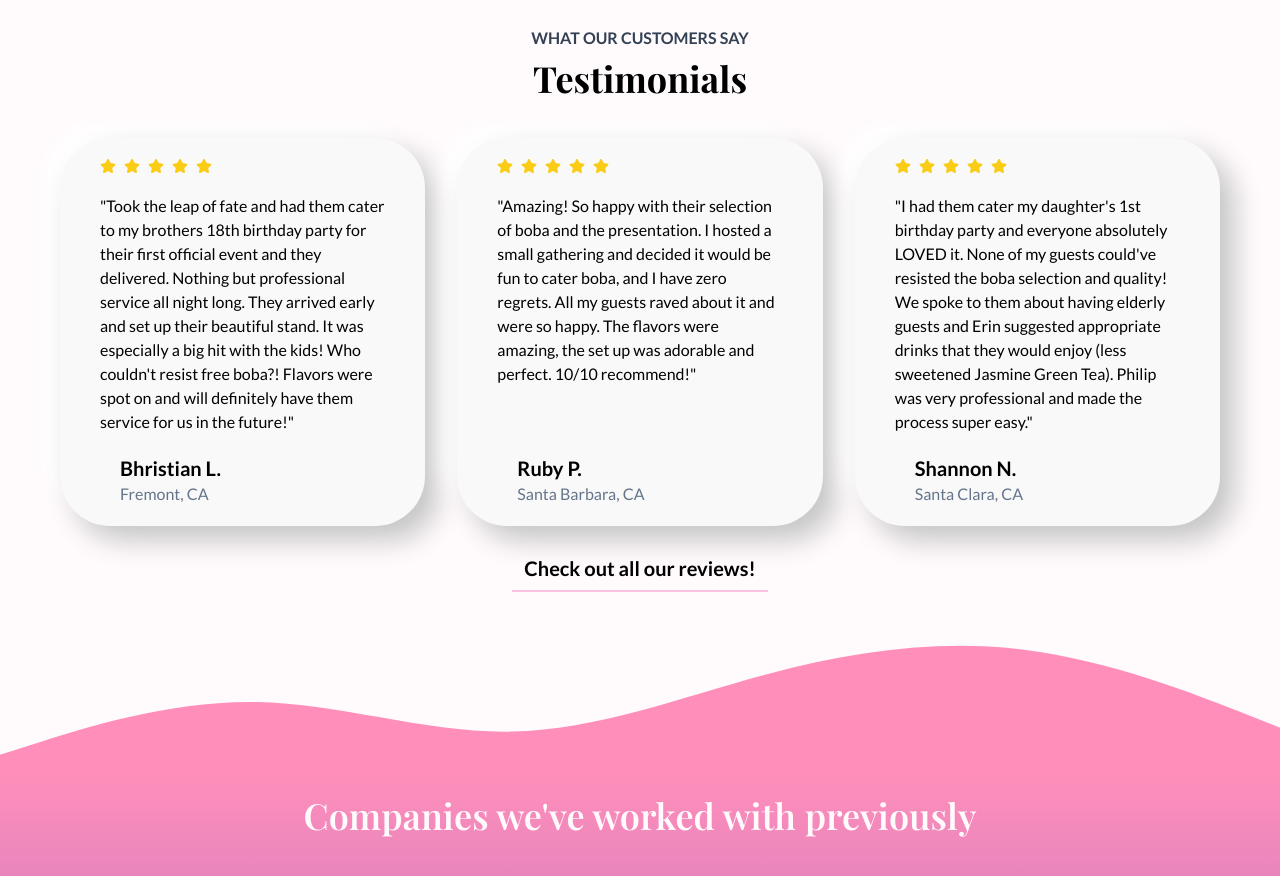
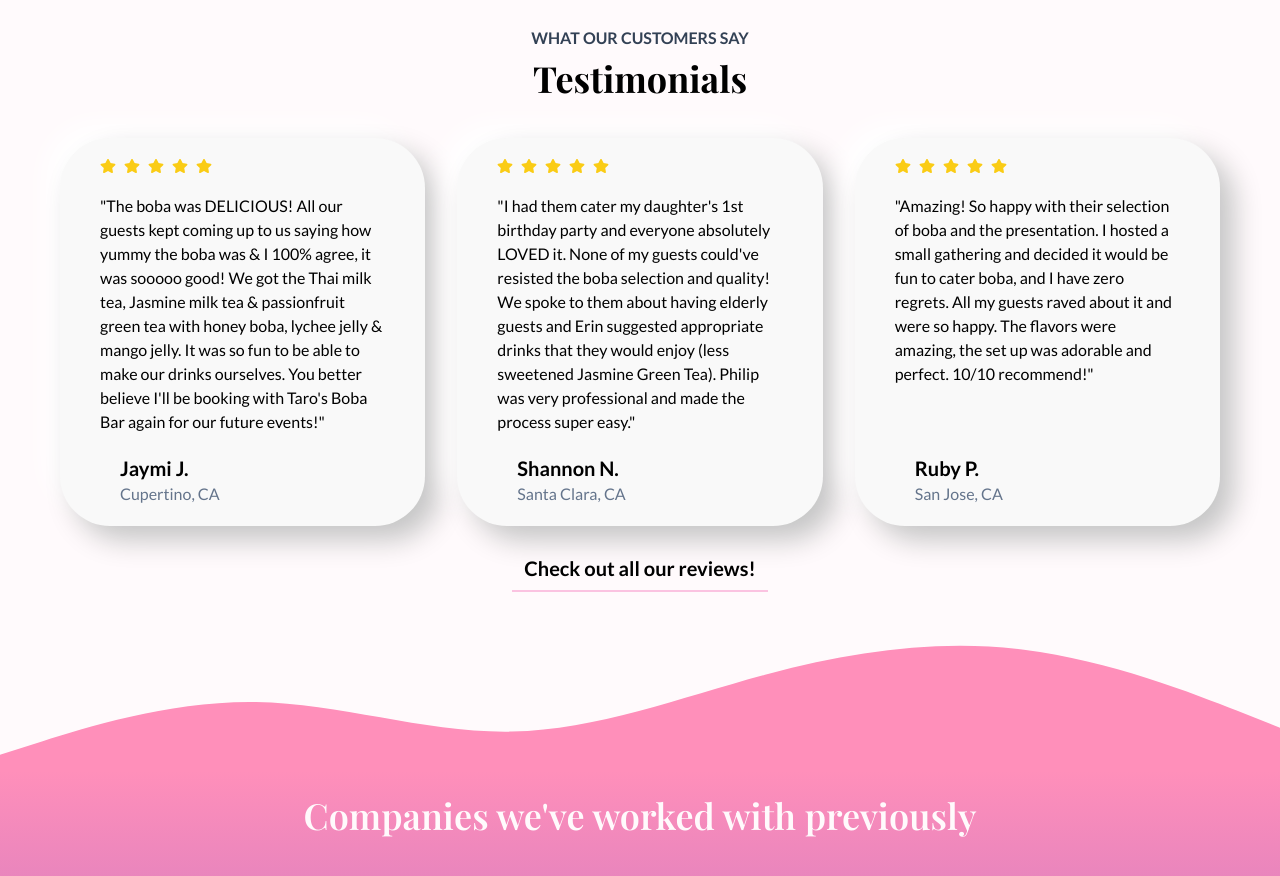
Before and after one commit to maaabilly/TarosBobaBar, a React (Vite) app: page / in a window 1280 px wide. Shown: the part 2420-3296 px from the top of the page. Built offline with nearby package versions, Linux system fonts and the light colour scheme; a web font is replaced by a local one.

Commit message:
change review to Jaymi

```diff
--- a/src/constants/index.js
+++ b/src/constants/index.js
@@ -165,19 +165,19 @@ export const detailedServices = [
 
 export const testimonials = [
   {
-    name: 'Bhristian L.',
-    location: 'Fremont, CA',
-    review: `"Took the leap of fate and had them cater to my brothers 18th birthday party for their first official event and they delivered. Nothing but professional service all night long. They arrived early and set up their beautiful stand. It was especially a big hit with the kids! Who couldn't resist free boba?! Flavors were spot on and will definitely have them service for us in the future!"`,
-  },
-  {
-    name: 'Ruby P.',
-    location: 'Santa Barbara, CA',
-    review: `"Amazing! So happy with their selection of boba and the presentation. I hosted a small gathering and decided it would be fun to cater boba, and I have zero regrets. All my guests raved about it and were so happy. The flavors were amazing, the set up was adorable and perfect. 10/10 recommend!"`,
+    name: 'Jaymi J.',
+    location: 'Cupertino, CA',
+    review: `"The boba was DELICIOUS! All our guests kept coming up to us saying how yummy the boba was & I 100% agree, it was sooooo good! We got the Thai milk tea, Jasmine milk tea & passionfruit green tea with honey boba, lychee jelly & mango jelly. It was so fun to be able to make our drinks ourselves. You better believe I'll be booking with Taro's Boba Bar again for our future events!"`,
   },
   {
     name: 'Shannon N.',
     location: 'Santa Clara, CA',
     review: `"I had them cater my daughter's 1st birthday party and everyone absolutely LOVED it. None of my guests could've resisted the boba selection and quality! We spoke to them about having elderly guests and Erin suggested appropriate drinks that they would enjoy (less sweetened Jasmine Green Tea). Philip was very professional and made the process super easy."`,
+  },
+  {
+    name: 'Ruby P.',
+    location: 'San Jose, CA',
+    review: `"Amazing! So happy with their selection of boba and the presentation. I hosted a small gathering and decided it would be fun to cater boba, and I have zero regrets. All my guests raved about it and were so happy. The flavors were amazing, the set up was adorable and perfect. 10/10 recommend!"`,
   },
 ];
 
```
